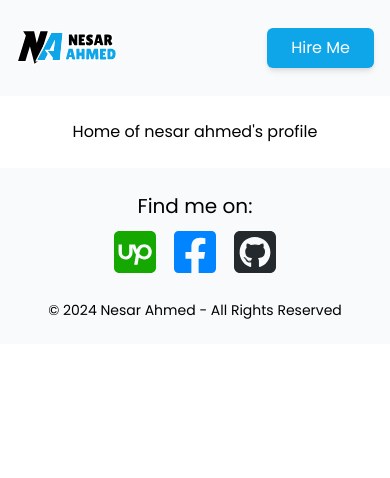
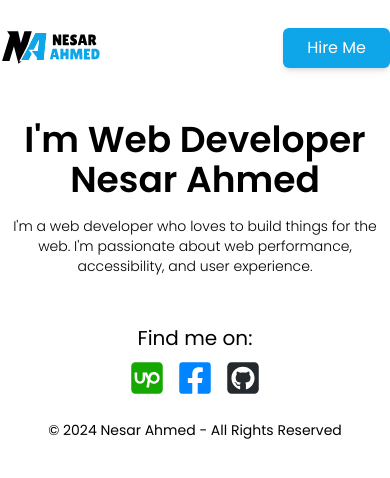
Before and after one commit to NesarAhmedRazon/Portfolio-NextJs, a Next.js app: page / in a window 390 px wide. Shown: the top 478 px of the page. Built offline with nearby package versions, Linux system fonts and the light colour scheme; no server answers; a web font is replaced by a local one.

Commit message:
:sparkel: Header Items

```diff
--- a/app/page.tsx
+++ b/app/page.tsx
@@ -1,16 +1,28 @@
+import Section from "@/widgets/Section";
+
 export default function HomePage() {
   return (
     <main className="w-full">
-      <section className="siteWidth  py-6 md:py-4 text-center">
-        Home of nesar ahmed&apos;s profile
-      </section>
+      <Section>
+        <div className="w-full md:w-1/2 text-center md:text-left">
+          <h1 className="text-4xl md:text-5xl font-semibold">
+            I&apos;m Web Developer <br />
+            Nesar Ahmed
+          </h1>
+          <p className="text-sm md:text-base mt-4 font-light">
+            I&apos;m a web developer who loves to build things for the web.
+            I&apos;m passionate about web performance, accessibility, and user
+            experience.
+          </p>
+        </div>
+      </Section>
     </main>
   );
 }
 
 export async function generateMetadata() {
   const description =
-    "Nesar Ahmed is a software engineer who loves to build things for the web. He is passionate about web performance, accessibility, and user experience.";
+    "Nesar Ahmed is a web developer who loves to build things for the web. He is passionate about web performance, accessibility, and user experience.";
   const url = process.env.NEXT_PUBLIC_BASE_URL || "/";
   const image = `${url}/images/profile/nesar_ahmed_og.png`;
   const title = "Nesar Ahmed";
--- a/components/ButtonLink/index.tsx
+++ b/components/ButtonLink/index.tsx
@@ -6,16 +6,19 @@ function ButtonLink({
   className,
   icon,
   iconAlign,
-  href
+  href,
+  target = "_self | _blank | _parent | _top"
 }: {
   text: string;
   className?: string;
   icon?: string;
   iconAlign?: string;
   href: string;
+  target?: string;
 }) {
   const attrs = {
     href: href,
+    target: target,
     className: `${style.item}${className ? ` ` + className : ""}`
   };
   return <Link {...attrs}>{text}</Link>;
--- a/components/Footer/index.tsx
+++ b/components/Footer/index.tsx
@@ -1,3 +1,4 @@
+import Section from "@/widgets/Section";
 import Link from "next/link";
 import { FaFacebookSquare } from "react-icons/fa";
 import { FaSquareGithub, FaSquareUpwork } from "react-icons/fa6";
@@ -6,8 +7,8 @@ export default function Footer() {
   const date = new Date();
 
   return (
-    <footer className="w-full bg-slate-50">
-      <section className="container siteWidth flex gap-6 flex-col md:flex-row md:justify-between items-center  py-6 md:py-4">
+    <footer>
+      <Section className="flex gap-6 flex-col md:flex-row md:justify-between items-center  py-6 md:py-4">
         <div
           className={`copyright order-last md:order-first text-sm md:text-base `}
         >
@@ -18,25 +19,25 @@ export default function Footer() {
           <div className="icons flex justify-center items-center gap-3 md:gap-1">
             <Link
               href="https://www.upwork.com/freelancers/nesarahmed"
-              className="text-5xl md:text-3xl text-upwork-normal hover:text-upwork-hover duration-300"
+              className="text-4xl md:text-3xl text-upwork-normal hover:text-upwork-hover duration-300"
             >
               <FaSquareUpwork />
             </Link>
             <Link
               href="https://www.facebook.com/NesarAhmedRazon"
-              className="text-5xl md:text-3xl text-facebook-700 hover:text-facebook-600 duration-300"
+              className="text-4xl md:text-3xl text-facebook-700 hover:text-facebook-600 duration-300"
             >
               <FaFacebookSquare />
             </Link>
             <Link
               href="https://github.com/NesarAhmedRazon/"
-              className="text-5xl md:text-3xl text-github-900 hover:text-github-700 duration-300"
+              className="text-4xl md:text-3xl text-github-900 hover:text-github-700 duration-300"
             >
               <FaSquareGithub />
             </Link>
           </div>
         </div>
-      </section>
+      </Section>
     </footer>
   );
 }
--- a/components/Header/index.jsx
+++ b/components/Header/index.jsx
@@ -1,19 +1,24 @@
 import ButtonLink from "@/components/ButtonLink";
 import Logo from "@/components/Logo";
 import NavigationMain from "@/components/NavigationMain";
+import Section from "@/widgets/Section";
 import Link from "next/link";
 import style from "./header.module.scss";
 
 export default function Header() {
   return (
-    <div className="w-full bg-slate-50">
-      <section className={`${style.container} siteWidth`}>
+    <header>
+      <Section className={`${style.container}`}>
         <Link href={process.env.NEXT_PUBLIC_BASE_URL}>
           <Logo className="text-5xl" />
         </Link>
         <NavigationMain className="hidden lg:flex" />
-        <ButtonLink href="#" text="Hire Me" />
-      </section>
-    </div>
+        <ButtonLink
+          href="https://www.upwork.com/freelancers/nesarahmed"
+          talget="_blank"
+          text="Hire Me"
+        />
+      </Section>
+    </header>
   );
 }
--- /dev/null
+++ b/widgets/Section/index.tsx
@@ -0,0 +1,23 @@
+function Section({
+  children,
+  className,
+  background = "bg-slate-50"
+}: {
+  children?: React.ReactNode;
+  className?: string;
+  background?: string;
+}) {
+  let attrs: { className?: string } = {
+    className: "siteWidth py-6 md:py-4 text-center"
+  };
+  if (className) {
+    attrs.className = `${attrs.className} ${className}`;
+  }
+  return (
+    <section className={`w-full ${background}`}>
+      <div {...attrs}>{children}</div>
+    </section>
+  );
+}
+
+export default Section;
```
Also changed, not shown: tailwind.config.ts (line endings or trailing spaces).
